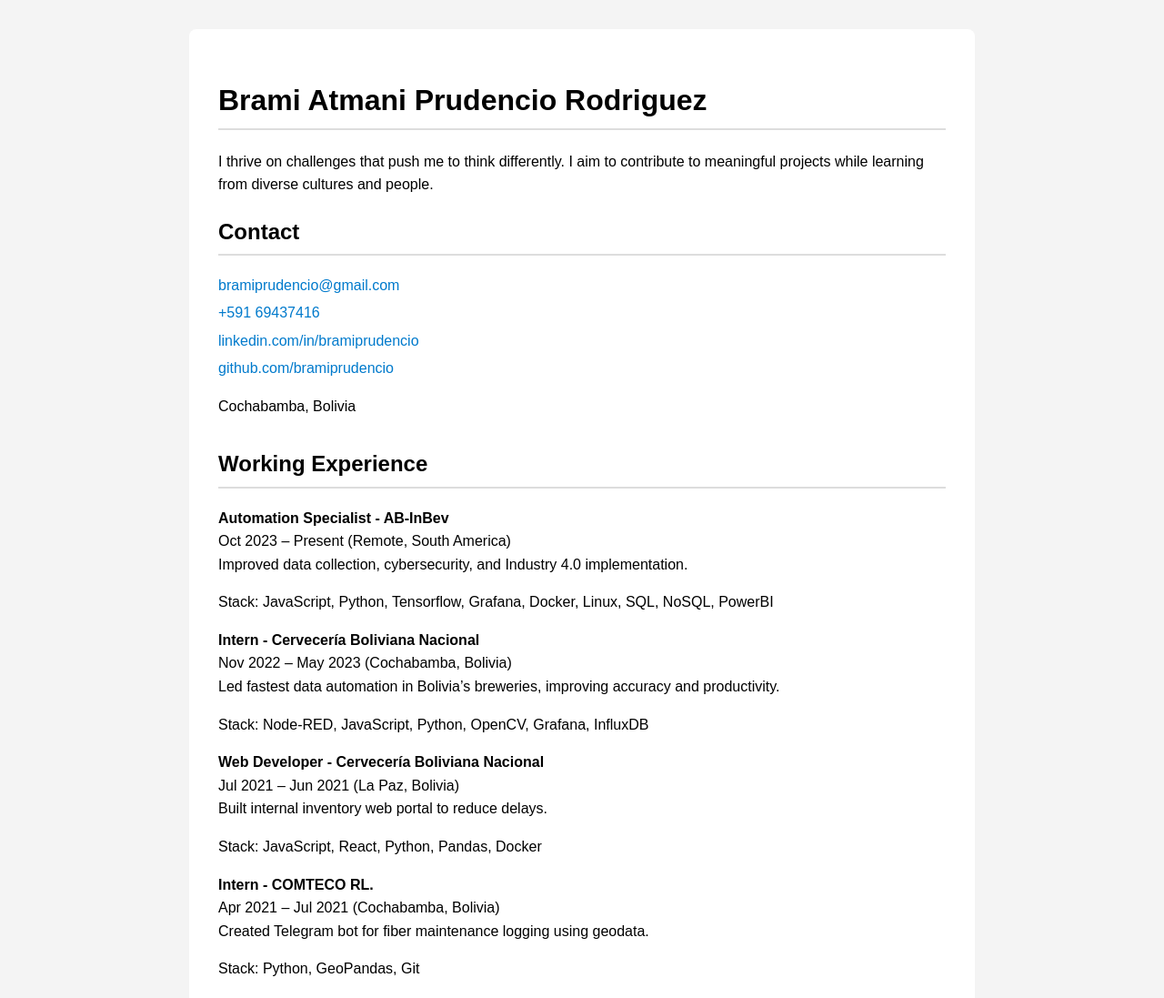
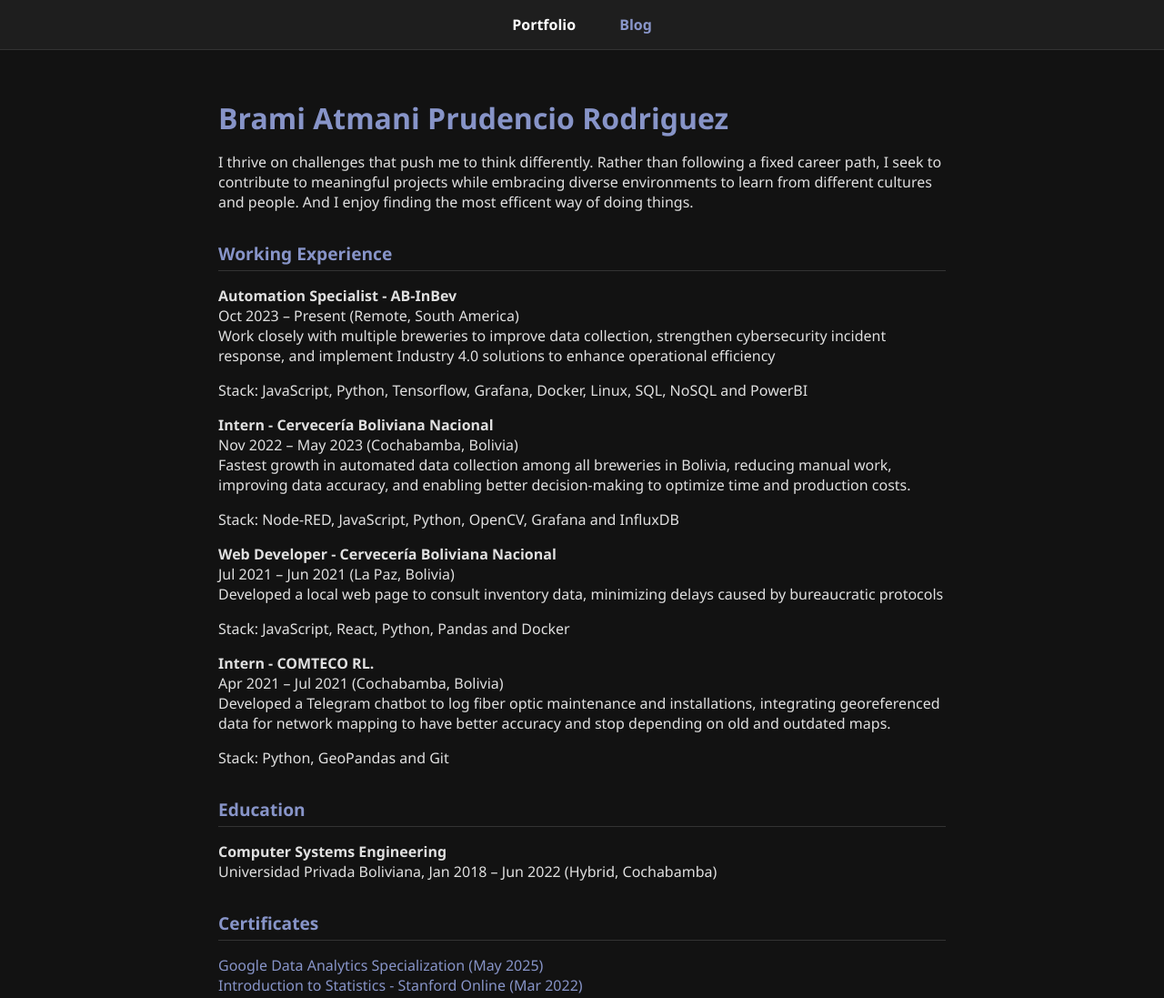
Before and after one commit to bramiprudencio/bramiprudencio.github.io, a plain HTML site: page index.html in a window 1280 px wide. Shown: the top 1097 px of the page at 91% size. Drawn offline with Linux system fonts and the light colour scheme.

Commit message:
nav menu added

```diff
--- a/index.html
+++ b/index.html
@@ -7,10 +7,16 @@
   <link rel="stylesheet" href="styles.css">
 </head>
 <body>
-  <div class="container">
-    <h1>Brami Atmani Prudencio Rodriguez</h1>
-    <p>I thrive on challenges that push me to think differently. I aim to contribute to meaningful projects while learning from diverse cultures and people.</p>
+  <nav>
+    <a href="#" class="nav-link active" data-page="portfolio.html">Portfolio</a>
+    <a href="#" class="nav-link" data-page="blog.html">Blog</a>
+  </nav>
+  <div class="container" id="content">
 
+  </div>
+  <script src="script.js"></script>
+</body>
+<footer>
   <div class="section contact">
     <h2>Contact</h2>
     <a href="mailto:bramiprudencio@gmail.com">bramiprudencio@gmail.com</a>
@@ -19,54 +25,5 @@
     <a href="https://github.com/bramiprudencio">github.com/bramiprudencio</a>
     <p>Cochabamba, Bolivia</p>
   </div>
-
-    <div class="section">
-      <h2>Working Experience</h2>
-      <p><strong>Automation Specialist - AB-InBev</strong><br>
-      Oct 2023 – Present (Remote, South America)<br>
-      Improved data collection, cybersecurity, and Industry 4.0 implementation.</p>
-      <p>Stack: JavaScript, Python, Tensorflow, Grafana, Docker, Linux, SQL, NoSQL, PowerBI</p>
-
-      <p><strong>Intern - Cervecería Boliviana Nacional</strong><br>
-      Nov 2022 – May 2023 (Cochabamba, Bolivia)<br>
-      Led fastest data automation in Bolivia’s breweries, improving accuracy and productivity.</p>
-      <p>Stack: Node-RED, JavaScript, Python, OpenCV, Grafana, InfluxDB</p>
-
-      <p><strong>Web Developer - Cervecería Boliviana Nacional</strong><br>
-      Jul 2021 – Jun 2021 (La Paz, Bolivia)<br>
-      Built internal inventory web portal to reduce delays.</p>
-      <p>Stack: JavaScript, React, Python, Pandas, Docker</p>
-
-      <p><strong>Intern - COMTECO RL.</strong><br>
-      Apr 2021 – Jul 2021 (Cochabamba, Bolivia)<br>
-      Created Telegram bot for fiber maintenance logging using geodata.</p>
-      <p>Stack: Python, GeoPandas, Git</p>
-    </div>
-
-    <div class="section">
-      <h2>Education</h2>
-      <p><strong>Computer Systems Engineering</strong><br>
-      Universidad Privada Boliviana, Jan 2018 – Jun 2022 (Hybrid, Cochabamba)</p>
-    </div>
-
-    <div class="section">
-      <h2>Certificates</h2>
-      <ul>
-        <li><a href="https://www.coursera.org/account/accomplishments/specialization/certificate/4MGGL8SKTE62">Google Data Analytics Specialization (May 2025)</a></li>
-        <li><a href="https://www.coursera.org/account/accomplishments/certificate/3EXKNJY7QC4S">Introduction to Statistics - Stanford Online (Mar 2022)</a></li>
-        <li><a href="https://www.freecodecamp.org/certification/bramiprudencio/data-analysis-with-python-v7">Data Analysis with Python - freeCodeCamp (Jan 2022)</a></li>
-        <li><a href="https://www.linkedin.com/learning/certificates/743a65cc5fccc7988ef31f6a6e2417c9f052c45748c6a6eb521147edec589388">Master In-Demand Professional Soft Skills - LinkedIn (Jan 2022)</a></li>
-      </ul>
-    </div>
-
-    <div class="section">
-      <h2>Languages</h2>
-      <ul>
-        <li>English – Intermediate</li>
-        <li>Spanish – Native</li>
-        <li>Portuguese – Intermediate</li>
-      </ul>
-    </div>
-  </div>
-</body>
+</footer>
 </html>
--- /dev/null
+++ b/portfolio.html
@@ -0,0 +1,69 @@
+<h1>Brami Atmani Prudencio Rodriguez</h1>
+<p>
+		I thrive on challenges that push me to think differently.
+		Rather than following a fixed career path,
+		I seek to contribute to meaningful projects while embracing diverse
+		environments to learn from different cultures and people.
+		And I enjoy finding the most efficent way of doing things.
+</p>
+
+<div class="section">
+	<h2>Working Experience</h2>
+	<p>
+		<strong>Automation Specialist - AB-InBev</strong>
+		<br>Oct 2023 – Present (Remote, South America)<br>
+		Work closely with multiple breweries to improve data collection,
+		strengthen cybersecurity incident response, and implement Industry 4.0 solutions to enhance operational efficiency
+	</p>
+	<p>Stack: JavaScript, Python, Tensorflow, Grafana, Docker, Linux, SQL, NoSQL and PowerBI</p>
+
+	<p>
+		<strong>Intern - Cervecería Boliviana Nacional</strong>
+		<br>Nov 2022 – May 2023 (Cochabamba, Bolivia)<br>
+		Fastest growth in automated data collection among all breweries in Bolivia,
+		reducing manual work, improving data accuracy,
+		and enabling better decision-making to optimize time and production costs.
+	</p>
+	<p>Stack: Node-RED, JavaScript, Python, OpenCV, Grafana and InfluxDB</p>
+
+	<p>
+		<strong>Web Developer - Cervecería Boliviana Nacional</strong>
+		<br>Jul 2021 – Jun 2021 (La Paz, Bolivia)<br>
+		Developed a local web page to consult inventory data, minimizing delays caused by bureaucratic protocols
+	</p>
+	<p>Stack: JavaScript, React, Python, Pandas and Docker</p>
+
+	<p>
+		<strong>Intern - COMTECO RL.</strong>
+		<br>Apr 2021 – Jul 2021 (Cochabamba, Bolivia)<br>
+		Developed a Telegram chatbot to log fiber optic maintenance and installations,
+		integrating georeferenced data for network mapping to have better accuracy and stop depending on old and outdated maps.
+	</p>
+	<p>Stack: Python, GeoPandas and Git</p>
+</div>
+
+<div class="section">
+	<h2>Education</h2>
+	<p>
+		<strong>Computer Systems Engineering</strong>
+		<br>Universidad Privada Boliviana, Jan 2018 – Jun 2022 (Hybrid, Cochabamba)</p>
+</div>
+
+<div class="section">
+	<h2>Certificates</h2>
+	<ul>
+		<li><a href="https://www.coursera.org/account/accomplishments/specialization/certificate/4MGGL8SKTE62">Google Data Analytics Specialization (May 2025)</a></li>
+		<li><a href="https://www.coursera.org/account/accomplishments/certificate/3EXKNJY7QC4S">Introduction to Statistics - Stanford Online (Mar 2022)</a></li>
+		<li><a href="https://www.freecodecamp.org/certification/bramiprudencio/data-analysis-with-python-v7">Data Analysis with Python - freeCodeCamp (Jan 2022)</a></li>
+		<li><a href="https://www.linkedin.com/learning/certificates/743a65cc5fccc7988ef31f6a6e2417c9f052c45748c6a6eb521147edec589388">Master In-Demand Professional Soft Skills - LinkedIn (Jan 2022)</a></li>
+	</ul>
+</div>
+
+<div class="section">
+	<h2>Languages</h2>
+	<ul>
+		<li>English – Intermediate</li>
+		<li>Spanish – Native</li>
+		<li>Portuguese – Intermediate</li>
+	</ul>
+</div>
--- /dev/null
+++ b/script.js
@@ -0,0 +1,25 @@
+const navLinks = document.querySelectorAll('.nav-link');
+const content = document.getElementById('content');
+
+// Load default page (portfolio)
+loadPage('portfolio.html');
+
+navLinks.forEach(link => {
+  link.addEventListener('click', (e) => {
+    e.preventDefault();
+    const page = link.getAttribute('data-page');
+
+    navLinks.forEach(l => l.classList.remove('active'));
+    link.classList.add('active');
+
+    loadPage(page);
+  });
+});
+
+function loadPage(page) {
+  fetch(page)
+    .then(res => res.text())
+    .then(html => {
+      content.innerHTML = html;
+    });
+}
--- a/styles.css
+++ b/styles.css
@@ -1,31 +1,125 @@
+:root {
+  --bg-color: #121212;
+  --text-color: #e0e0e0;
+  --accent: #a4b4f4ce;
+  --section-border: #333;
+}
+
 body {
-  font-family: sans-serif;
-  line-height: 1.6;
+  font-family: "Segoe UI", Tahoma, Geneva, Verdana, sans-serif;
+  background-color: var(--bg-color);
+  color: var(--text-color);
   margin: 0;
-  padding: 2rem;
-  background: #f4f4f4;
 }
+
+nav {
+  background-color: #1e1e1e;
+  display: flex;
+  justify-content: center;
+  padding: 1rem 0;
+  border-bottom: 1px solid var(--section-border);
+  position: sticky;
+  top: 0;
+  z-index: 10;
+}
+
+nav a {
+  color: var(--accent);
+  margin: 0 1.5rem;
+  text-decoration: none;
+  font-weight: bold;
+  transition: color 0.3s ease;
+}
+
+nav a:hover,
+nav a.active {
+  color: white;
+}
+
 .container {
   max-width: 800px;
   margin: auto;
-  background: white;
   padding: 2rem;
-  border-radius: 8px;
 }
-h1, h2 {
-  border-bottom: 2px solid #ddd;
+
+h1 {
+  font-size: 2rem;
+  margin-bottom: 0.5rem;
+  color: var(--accent);
+}
+
+h2 {
+  font-size: 1.2rem;
+  color: var(--accent);
+  border-bottom: 1px solid var(--section-border);
   padding-bottom: 0.3rem;
+  margin-top: 2rem;
 }
+
+a {
+  color: var(--accent);
+  text-decoration: none;
+}
+
+a:hover {
+  text-decoration: underline;
+}
+
+.section {
+  margin-bottom: 1.5rem;
+}
+
 ul {
   list-style: none;
   padding: 0;
 }
-.section {
-  margin-bottom: 2rem;
-}
+
 .contact a {
   display: block;
-  color: #007acc;
+  margin-bottom: 0.3rem;
+}
+
+.page {
+  display: none;
+}
+
+.page.active {
+  display: block;
+}
+
+img.blog-photo {
+  width: 100%;
+  border-radius: 10px;
+  margin-top: 1rem;
+}
+
+footer {
+  background-color: #1e1e1e;
+  padding: 2rem 1rem;
+  text-align: center;
+  border-top: 1px solid var(--section-border);
+  margin-top: 3rem;
+}
+
+footer .contact {
+  max-width: 600px;
+  margin: 0 auto;
+}
+
+footer h2 {
+  color: var(--accent);
+  font-size: 1.2rem;
+  margin-bottom: 1rem;
+  border: none;
+}
+
+footer a {
+  display: block;
+  color: var(--accent);
   text-decoration: none;
   margin-bottom: 0.3rem;
 }
+
+footer a:hover {
+  text-decoration: underline;
+}
```
Also changed, not shown: blog.html (added, +3 -0 lines). Lines whose indentation alone changed are shown as unchanged.
